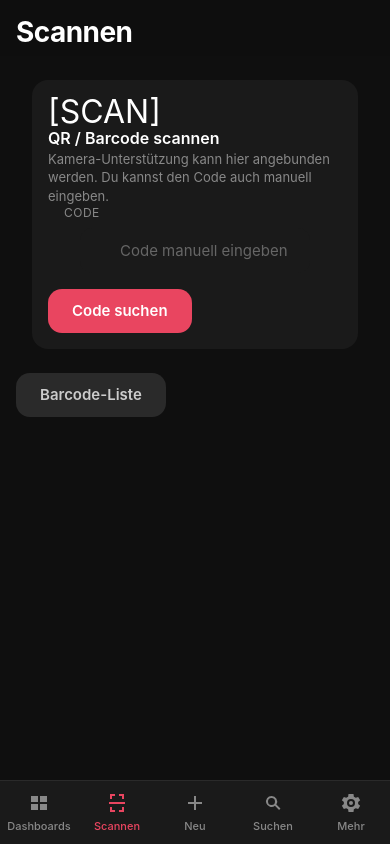
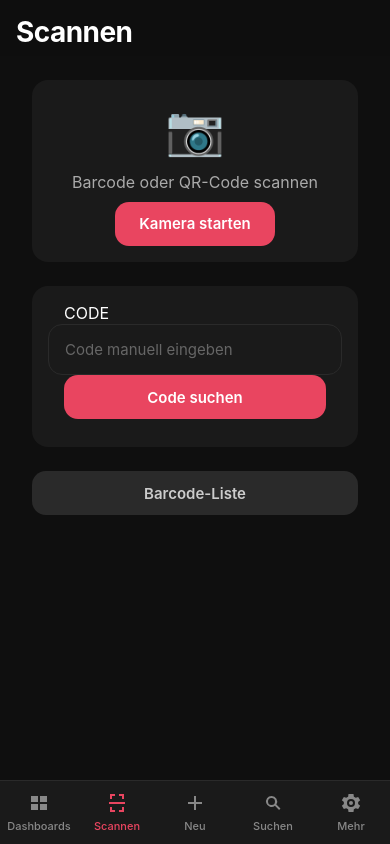
Before and after one commit to 17Trust09/inventory_management, a Django app: page /m/scan/ in a window 390 px wide. Run offline with Django 4.2, Linux system fonts and the light colour scheme; the visitor is signed in with stand-in values (Sample User, id 1); data that the repository does not hold is empty.

Commit message:
fix: Search-Crash, Scrollen, überlappende Texte, Scan-Kamera
- search.html: request.GET.q → q (VariableDoesNotExist-Crash gefixt)
- mobile.css: overflow-y:auto + -webkit-overflow-scrolling + overscroll-behavior-y:auto (Scrollen fixed)
- mobile.css: .list-content flex-direction:column (Titel/Subtitle überlappend gefixt)
- scan.html: Kamera-Zugriff via getUserMedia + BarcodeDetector + manuelle Eingabe

```diff
--- a/inventory/mobile/static/mobile/mobile.css
+++ b/inventory/mobile/static/mobile/mobile.css
@@ -10,10 +10,11 @@
 html, body {
   min-height: 100%; width: 100%;
   font-family: -apple-system, BlinkMacSystemFont, 'Segoe UI', Roboto, sans-serif;
-  background: var(--bg); color: var(--text); overflow-x: hidden;
+  background: var(--bg); color: var(--text); overflow-x: hidden; overflow-y: auto;
+  -webkit-overflow-scrolling: touch;
   -webkit-tap-highlight-color: transparent; -webkit-font-smoothing: antialiased; text-rendering: optimizeLegibility;
 }
-body { line-height: 1.4; overscroll-behavior-y: contain; }
+body { line-height: 1.4; overscroll-behavior-y: auto; }
 img, svg, video, canvas { max-width: 100%; height: auto; }
 a { color: inherit; text-decoration: none; }
 button, input, select, textarea { font: inherit; }
@@ -118,7 +119,7 @@ button { appearance: none; background: none; }
   width: 44px; height: 44px; flex: 0 0 44px; border-radius: var(--radius-sm); background: var(--surface-pressed);
   display: flex; align-items: center; justify-content: center; font-size: 22px;
 }
-.list-item .list-content { flex: 1; min-width: 0; }
+.list-item .list-content { flex: 1; min-width: 0; display: flex; flex-direction: column; justify-content: center; }
 .list-item .list-title { font-size: 15px; line-height: 1.25; font-weight: 500; color: var(--text); overflow-wrap: anywhere; }
 .list-item .list-sub { font-size: 12px; color: var(--text-muted); margin-top: 2px; white-space: nowrap; overflow: hidden; text-overflow: ellipsis; }
 .list-item .list-arrow { color: #555555; font-size: 18px; flex: 0 0 auto; }
--- a/inventory/mobile/templates/mobile/scan.html
+++ b/inventory/mobile/templates/mobile/scan.html
@@ -7,21 +7,143 @@
 </header>
 
 <section class="section">
-  <div class="card scanner-landing">
-    <div class="card-icon" aria-hidden="true">[SCAN]</div>
-    <h2 class="card-title">QR / Barcode scannen</h2>
-    <p class="card-subtitle">Kamera-Unterstützung kann hier angebunden werden. Du kannst den Code auch manuell eingeben.</p>
-    <form method="get" action="{% url 'mobile-scan-barcode' %}">
-      <div class="input-group">
-        <label for="manual-code">Code</label>
-        <div class="search-bar"><input id="manual-code" class="search-input" name="code" placeholder="Code manuell eingeben" autocomplete="off" inputmode="text"></div>
-      </div>
-      <button class="btn btn-primary" type="submit">Code suchen</button>
-    </form>
+  <div class="card" style="text-align:center;">
+    <video id="scanner-video" style="width:100%;max-width:300px;border-radius:12px;display:none;" autoplay playsinline muted></video>
+    <div id="scanner-placeholder">
+      <span style="font-size:48px;">📷</span>
+      <p style="margin:8px 0;color:var(--text-secondary);">Barcode oder QR-Code scannen</p>
+    </div>
+    <p id="scanner-status" style="margin:8px 0;color:var(--text-secondary);font-size:14px;"></p>
+    <button class="btn btn-primary" id="start-scanner">Kamera starten</button>
+    <button class="btn btn-secondary" id="stop-scanner" style="display:none;">Kamera stoppen</button>
   </div>
 </section>
 
 <section class="section">
-  <a class="btn btn-secondary" href="{% url 'mobile-barcode-list' %}">Barcode-Liste</a>
+  <div class="card">
+    <label class="input-group">
+      <span>CODE</span>
+      <input type="text" id="manual-code" class="mobile-input" placeholder="Code manuell eingeben" autocomplete="off">
+    </label>
+    <button class="btn btn-primary btn-block" id="search-code">Code suchen</button>
+  </div>
+</section>
+
+<section class="section">
+  <a class="btn btn-secondary btn-block" href="{% url 'mobile-barcode-list' %}">Barcode-Liste</a>
 </section>
 {% endblock %}
+{% block extra_js %}
+<script>
+(function(){
+  const video = document.getElementById('scanner-video');
+  const startBtn = document.getElementById('start-scanner');
+  const stopBtn = document.getElementById('stop-scanner');
+  const placeholder = document.getElementById('scanner-placeholder');
+  const status = document.getElementById('scanner-status');
+  const manualCode = document.getElementById('manual-code');
+  const searchBtn = document.getElementById('search-code');
+
+  let stream = null;
+  let detector = null;
+  let scanTimer = null;
+  let redirected = false;
+
+  function goToCode(code) {
+    code = (code || '').trim();
+    if (!code || redirected) return;
+    redirected = true;
+    window.location.href = '/m/nfc/' + encodeURIComponent(code) + '/';
+  }
+
+  function stopScanner() {
+    if (scanTimer) {
+      clearInterval(scanTimer);
+      scanTimer = null;
+    }
+    if (stream) {
+      stream.getTracks().forEach(t => t.stop());
+      stream = null;
+    }
+    video.pause();
+    video.srcObject = null;
+    video.style.display = 'none';
+    placeholder.style.display = 'block';
+    startBtn.style.display = 'inline-block';
+    stopBtn.style.display = 'none';
+    status.textContent = '';
+  }
+
+  async function scanFrame() {
+    if (!detector || !stream || redirected || video.readyState < HTMLMediaElement.HAVE_CURRENT_DATA) return;
+    try {
+      const barcodes = await detector.detect(video);
+      if (barcodes && barcodes.length) {
+        const value = barcodes[0].rawValue || barcodes[0].displayValue;
+        if (value) {
+          status.textContent = 'Code erkannt – öffne Artikel …';
+          stopScanner();
+          goToCode(value);
+        }
+      }
+    } catch (e) {
+      console.warn('Barcode-Erkennung fehlgeschlagen:', e);
+    }
+  }
+
+  startBtn.addEventListener('click', async () => {
+    redirected = false;
+    try {
+      if (!navigator.mediaDevices || !navigator.mediaDevices.getUserMedia) {
+        throw new Error('getUserMedia wird von diesem Browser nicht unterstützt');
+      }
+
+      stream = await navigator.mediaDevices.getUserMedia({
+        video: { facingMode: { ideal: 'environment' } },
+        audio: false
+      });
+      video.srcObject = stream;
+      await video.play();
+
+      video.style.display = 'block';
+      placeholder.style.display = 'none';
+      startBtn.style.display = 'none';
+      stopBtn.style.display = 'inline-block';
+
+      if ('BarcodeDetector' in window) {
+        const wantedFormats = ['qr_code', 'code_128', 'ean_13', 'ean_8', 'upc_a', 'upc_e'];
+        const supportedFormats = typeof BarcodeDetector.getSupportedFormats === 'function'
+          ? await BarcodeDetector.getSupportedFormats().catch(() => [])
+          : [];
+        const formats = supportedFormats.length
+          ? wantedFormats.filter(format => supportedFormats.includes(format))
+          : [];
+        detector = formats.length
+          ? new BarcodeDetector({ formats })
+          : new BarcodeDetector();
+        status.textContent = 'Kamera aktiv – Code vor die Kamera halten.';
+        scanTimer = setInterval(scanFrame, 300);
+      } else {
+        detector = null;
+        status.textContent = 'Kamera aktiv. Automatische Barcode-Erkennung wird von diesem Browser nicht unterstützt – bitte Code manuell eingeben.';
+      }
+    } catch(e) {
+      stopScanner();
+      alert('Kamera nicht verfügbar: ' + e.message);
+    }
+  });
+
+  stopBtn.addEventListener('click', stopScanner);
+
+  searchBtn.addEventListener('click', () => {
+    goToCode(manualCode.value);
+  });
+
+  manualCode.addEventListener('keydown', (e) => {
+    if (e.key === 'Enter') searchBtn.click();
+  });
+
+  window.addEventListener('pagehide', stopScanner);
+})();
+</script>
+{% endblock %}
--- a/inventory/mobile/templates/mobile/search.html
+++ b/inventory/mobile/templates/mobile/search.html
@@ -8,7 +8,7 @@
 
 <section class="section">
   <form method="get" action="{% url 'mobile-search' %}">
-    <div class="search-bar"><input class="search-input" type="search" name="q" value="{{ q|default:request.GET.q }}" placeholder="Artikel, Barcode, Ort" autocomplete="off" autofocus data-mobile-search></div>
+    <div class="search-bar"><input class="search-input" type="search" name="q" value="{{ q }}" placeholder="Artikel, Barcode, Ort" autocomplete="off" autofocus data-mobile-search></div>
     <button class="btn btn-primary" type="submit">Suchen</button>
   </form>
 </section>
```
